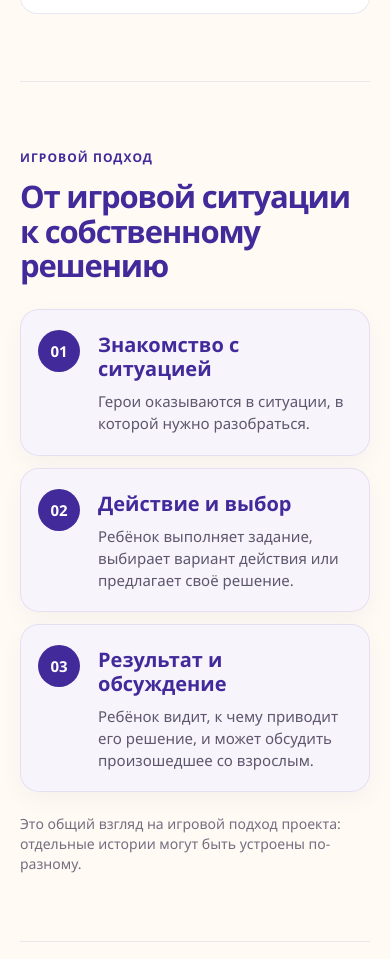
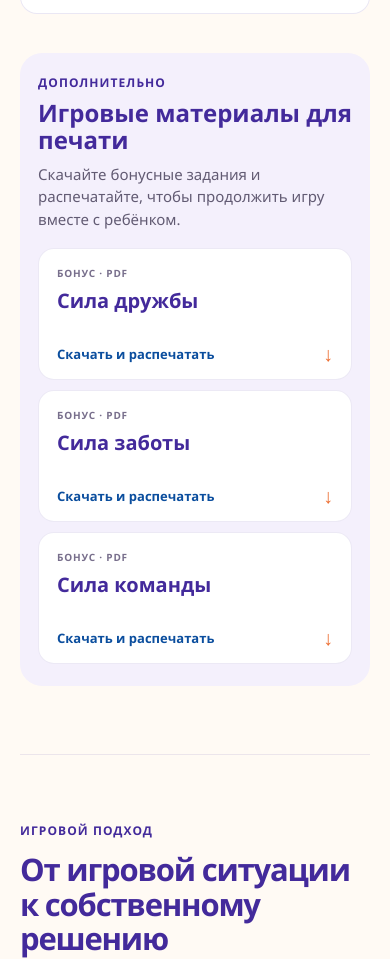
Before and after one commit to golperekatnaya/superkolobok, a plain HTML site: page index.html in a window 390 px wide. Shown: the part 3149-4108 px from the top of the page. Drawn offline with Linux system fonts and the light colour scheme; a web font is replaced by a local one.

Commit message:
Add printable bonus materials and update project roles

```diff
--- a/css/styles.css
+++ b/css/styles.css
@@ -1961,6 +1961,18 @@ body.public-mode .public-site main { display:block; }
 .story-card-wide { grid-column:span 5; }
 .story-card-offset { grid-column:span 7; margin-top:52px; }
 .story-card-offset img { height:246px; }
+.download-materials { margin-top:56px; padding:30px 32px; border-radius:22px; background:#f4f0fc; }
+.download-materials-heading { display:flex; align-items:flex-end; justify-content:space-between; gap:28px; margin-bottom:23px; }
+.download-materials-heading .section-kicker { margin:0 0 7px; }
+.download-materials-heading h3 { margin:0; color:var(--purple); font-size:clamp(24px,2.5vw,31px); line-height:1.15; }
+.download-materials-heading>p { max-width:430px; margin:0; color:#625b73; font-size:15px; line-height:1.5; }
+.download-materials-grid { display:grid; grid-template-columns:repeat(3,minmax(0,1fr)); gap:14px; }
+.download-material-card { min-height:154px; display:flex; flex-direction:column; align-items:flex-start; padding:20px 21px 17px; border:1px solid rgba(67,42,155,.1); border-radius:16px; background:#fff; color:var(--purple); text-decoration:none; transition:transform .2s ease,border-color .2s ease,box-shadow .2s ease; }
+.download-material-card:hover { transform:translateY(-3px); border-color:rgba(67,42,155,.25); box-shadow:0 10px 25px rgba(41,29,76,.08); }
+.download-material-index { color:#786f8c; font-size:10px; font-weight:800; letter-spacing:.08em; }
+.download-material-card h4 { margin:9px 0 15px; color:var(--purple); font-size:20px; line-height:1.2; }
+.download-material-action { display:flex; justify-content:space-between; align-items:center; gap:12px; width:100%; margin-top:auto; color:#0b4e9e; font-size:13px; font-weight:750; }
+.download-material-action>span { color:var(--orange); font-size:20px; line-height:1; }
 .process-section { border-top:1px solid rgba(67,42,155,.1); }
 .process-steps { display:grid; grid-template-columns:repeat(3,minmax(0,1fr)); gap:24px; position:relative; }
 .process-step { min-height:194px; display:flex; align-items:flex-start; gap:18px; padding:25px 22px; border:1px solid rgba(67,42,155,.1); border-radius:22px; background:#f7f4fc; box-shadow:0 8px 24px rgba(41,29,76,.04); }
@@ -2139,8 +2151,7 @@ body.public-mode .landing-hero { grid-template-columns:1.05fr .95fr; align-items
 .character-art img { display:block; max-width:76%; max-height:174px; object-fit:contain; }
 .character-kolobok .character-art img { max-width:150px; max-height:150px; }
 .character-card[data-character="firefly"] .character-art img { max-width:72%; max-height:132px; }
-.character-bear-teacher .character-art { position:relative; background:#fff1e4; }
-.character-role-badge { position:absolute; top:12px; right:12px; padding:6px 10px; border-radius:999px; background:var(--purple); color:white; font-size:11px; font-weight:800; }
+.character-bear-educator .character-art { background:#fff1e4; }
 .character-name { display:block; padding:14px 15px 2px; color:var(--purple); font-size:18px; font-weight:800; line-height:1.2; }
 .character-hint { display:flex; justify-content:space-between; align-items:center; gap:8px; padding:6px 15px 14px; color:#766f86; font-size:12px; }
 .character-hint>span { color:var(--orange); font-size:18px; }
@@ -2201,10 +2212,16 @@ body.public-mode #sceneContent { scroll-behavior:smooth; }
     .register-rolling-note { margin-top:15px; }
 }
 @media(max-width:1024px) {
+    .download-materials { padding:25px 24px; }
+    .download-materials-grid { grid-template-columns:repeat(2,minmax(0,1fr)); }
     .character-group-kids .character-grid { grid-template-columns:repeat(3,minmax(0,1fr)); }
     .character-group-adults .character-grid { grid-template-columns:repeat(2,minmax(0,1fr)); }
 }
 @media(max-width:820px) {
+    .download-materials { margin-top:40px; padding:22px 18px; }
+    .download-materials-heading { align-items:flex-start; flex-direction:column; gap:9px; margin-bottom:17px; }
+    .download-materials-grid { grid-template-columns:1fr; gap:10px; }
+    .download-material-card { min-height:132px; padding:17px 18px 15px; }
     .character-group-kids .character-grid { grid-template-columns:repeat(2,minmax(0,1fr)); }
     .character-group-heading { grid-template-columns:1fr; gap:8px; margin-bottom:18px; padding:17px 18px; }
     .character-group-heading>p { padding:0; border:0; font-size:14px; }
--- a/js/scenes/public-pages.js
+++ b/js/scenes/public-pages.js
@@ -47,6 +47,14 @@ const PublicPages = (function() {
                             <article class="story-card story-card-offset"><img src="media/images/card_care.png" alt="Кадр истории о заботе"><div><span>02</span><h3>Игровые задания</h3><p>Выполняет задания, взаимодействует с предметами и игровыми элементами, ищет ответы и пробует свои решения.</p></div></article>
                             <article class="story-card story-card-wide"><img src="media/images/series2-thumb.png" alt="Карта игровой истории проекта"><div><span>03</span><h3>Выбор и последствия</h3><p>Принимает решения в игровых ситуациях и наблюдает, как его действия влияют на дальнейшее развитие истории.</p></div></article>
                         </div>
+                        <section class="download-materials" aria-labelledby="download-materials-title">
+                            <div class="download-materials-heading"><div><p class="section-kicker">ДОПОЛНИТЕЛЬНО</p><h3 id="download-materials-title">Игровые материалы для печати</h3></div><p>Скачайте бонусные задания и распечатайте, чтобы продолжить игру вместе с ребёнком.</p></div>
+                            <div class="download-materials-grid">
+                                <a class="download-material-card" href="media/bonus/series1-materials.pdf" download="Суперколобок-Сила-дружбы.pdf"><span class="download-material-index">БОНУС · PDF</span><h4>Сила дружбы</h4><span class="download-material-action">Скачать и распечатать <span aria-hidden="true">↓</span></span></a>
+                                <a class="download-material-card" href="media/bonus/series2-materials.pdf" download="Суперколобок-Сила-заботы.pdf"><span class="download-material-index">БОНУС · PDF</span><h4>Сила заботы</h4><span class="download-material-action">Скачать и распечатать <span aria-hidden="true">↓</span></span></a>
+                                <a class="download-material-card" href="media/bonus/series3-materials.pdf" download="Суперколобок-Сила-команды.pdf"><span class="download-material-index">БОНУС · PDF</span><h4>Сила команды</h4><span class="download-material-action">Скачать и распечатать <span aria-hidden="true">↓</span></span></a>
+                            </div>
+                        </section>
                     </section>
 
                     <section class="process-section public-section" id="how">
@@ -62,6 +70,15 @@ const PublicPages = (function() {
                     <section class="characters-section public-section" id="characters">
                         <div class="section-heading"><p class="section-kicker">ГЕРОИ ИСТОРИЙ</p><h2>Знакомьтесь: друзья Суперколобка</h2><p>Каждый герой — часть историй, в которых ребёнок учится замечать важное, понимать других и взаимодействовать с окружающим миром.</p></div>
                         <div class="character-groups">
+                          <section class="character-group character-group-adults" aria-labelledby="adult-characters-title">
+                            <div class="character-group-heading"><div><p class="character-group-eyebrow">ПОДДЕРЖКА И НАСТАВНИКИ</p><h3 id="adult-characters-title">Взрослые и ведущие</h3></div><p>Помогают героям, делятся опытом и сопровождают в путешествии.</p></div>
+                            <div class="character-grid">
+                            <button class="character-card" type="button" data-character="firefly"><span class="character-art"><img src="media/images/firefly.png" alt=""></span><span class="character-name">Светлячок</span><span class="character-hint">Главный ведущий <span aria-hidden="true">↗</span></span></button>
+                            <button class="character-card character-bear-educator" type="button" data-character="medveditsa"><span class="character-art"><img src="media/images/medvezhonok.png" alt=""></span><span class="character-name">Медведица-воспитательница</span><span class="character-hint">Открыть направление <span aria-hidden="true">↗</span></span></button>
+                            <button class="character-card" type="button" data-character="grandma"><span class="character-art"><img src="media/images/series1-grandma-bean.png" alt=""></span><span class="character-name">Бабушка Фасоль</span><span class="character-hint">Открыть направление <span aria-hidden="true">↗</span></span></button>
+                            <button class="character-card" type="button" data-character="grandpa"><span class="character-art"><img src="media/images/series1-grandpa.png" alt=""></span><span class="character-name">Дедушка</span><span class="character-hint">Открыть направление <span aria-hidden="true">↗</span></span></button>
+                            </div>
+                          </section>
                           <section class="character-group character-group-kids" aria-labelledby="child-characters-title">
                             <div class="character-group-heading"><div><p class="character-group-eyebrow">ДЕТСКИЕ ПЕРСОНАЖИ</p><h3 id="child-characters-title">Дети</h3></div><p>Друзья, которые вместе с ребёнком исследуют мир и учатся новому.</p></div>
                             <div class="character-grid">
@@ -70,15 +87,6 @@ const PublicPages = (function() {
                             <button class="character-card" type="button" data-character="sonya"><span class="character-art"><img src="media/images/series1-sonya.png" alt=""></span><span class="character-name">Ёжиха Соня</span><span class="character-hint">Открыть направление <span aria-hidden="true">↗</span></span></button>
                             <button class="character-card" type="button" data-character="tonya"><span class="character-art"><img src="media/images/series1-tonya.png" alt=""></span><span class="character-name">Ёжиха Тоня</span><span class="character-hint">Открыть направление <span aria-hidden="true">↗</span></span></button>
                             <button class="character-card" type="button" data-character="medvezhonok"><span class="character-art"><img src="media/images/medvezhonok.png" alt=""></span><span class="character-name">Медвежонок</span><span class="character-hint">Открыть направление <span aria-hidden="true">↗</span></span></button>
-                            </div>
-                          </section>
-                          <section class="character-group character-group-adults" aria-labelledby="adult-characters-title">
-                            <div class="character-group-heading"><div><p class="character-group-eyebrow">ПОДДЕРЖКА И НАСТАВНИКИ</p><h3 id="adult-characters-title">Взрослые и ведущие</h3></div><p>Помогают героям, делятся опытом и сопровождают в путешествии.</p></div>
-                            <div class="character-grid">
-                            <button class="character-card" type="button" data-character="firefly"><span class="character-art"><img src="media/images/firefly.png" alt=""></span><span class="character-name">Светлячок</span><span class="character-hint">Главный ведущий <span aria-hidden="true">↗</span></span></button>
-                            <button class="character-card character-bear-teacher" type="button" data-character="medveditsa"><span class="character-art"><img src="media/images/medvezhonok.png" alt=""><span class="character-role-badge">Педагог</span></span><span class="character-name">Медведица</span><span class="character-hint">Открыть направление <span aria-hidden="true">↗</span></span></button>
-                            <button class="character-card" type="button" data-character="grandma"><span class="character-art"><img src="media/images/series1-grandma-bean.png" alt=""></span><span class="character-name">Бабушка Фасоль</span><span class="character-hint">Открыть направление <span aria-hidden="true">↗</span></span></button>
-                            <button class="character-card" type="button" data-character="grandpa"><span class="character-art"><img src="media/images/series1-grandpa.png" alt=""></span><span class="character-name">Дедушка</span><span class="character-hint">Открыть направление <span aria-hidden="true">↗</span></span></button>
                             </div>
                           </section>
                         </div>
@@ -98,12 +106,12 @@ const PublicPages = (function() {
 
                     <section class="team-section public-section" id="team">
                         <div class="team-heading"><p class="section-kicker">КОМАНДА ПРОЕКТА</p><h2>Проект создаёт команда «Моего университета»</h2><a class="university-logo-link" href="https://moi-universitet.ru/" target="_blank" rel="noopener noreferrer" aria-label="Сайт «Моего университета»"><img src="media/images/logo-my-university.png" alt="Логотип «Моего университета»"><span>АНО ДПО «Мой университет» <span aria-hidden="true">↗</span></span></a></div>
-                        <div class="team-copy"><p>«Суперколобок и его друзья» объединяет образовательную экспертизу, методическую разработку, цифровые технологии и мультимедийный контент.</p><p>Над проектом работают авторы сценария, методисты, иллюстраторы и специалисты по игровым механикам.</p></div>
+                        <div class="team-copy"><p>Идею проекта вместе разработали Ирина, Алина, Вероника и Тимофей. «Суперколобок и его друзья» объединяет образовательную экспертизу, методическую разработку, цифровые технологии и мультимедийный контент.</p><p>Каждый участник команды отвечает за свою часть проекта — от сценариев и иллюстраций до разработки приложения и методических решений.</p></div>
                         <div class="team-members" aria-label="Участники команды">
-                            <article class="team-member"><div class="team-member-head"><span class="team-member-avatar" aria-hidden="true">И</span><h3>Ирина</h3></div><p>Идея и сценарий, методическая основа, координация процессов и сроков, работа с фокус-группами.</p></article>
-                            <article class="team-member"><div class="team-member-head"><span class="team-member-avatar" aria-hidden="true">А</span><h3>Алина</h3></div><p>Идея и сценарий, иллюстрации и анимация, озвучка героев, дизайн дополнительных материалов.</p></article>
-                            <article class="team-member"><div class="team-member-head"><img class="team-member-photo" src="media/images/team-veronika.jpg" alt="Вероника, участница команды проекта"><h3>Вероника</h3></div><p>Содержание методических материалов, саунд-дизайн, озвучка, игровые механики и приложение.</p></article>
-                            <article class="team-member"><div class="team-member-head"><span class="team-member-avatar" aria-hidden="true">Т</span><h3>Тимофей</h3></div><p>Методическая основа сценария, анализ рынка, потребностей и особенностей восприятия аудитории.</p></article>
+                            <article class="team-member"><div class="team-member-head"><span class="team-member-avatar" aria-hidden="true">И</span><h3>Ирина</h3></div><p>Методическая основа сценариев, координация процессов и сроков, работа с фокус-группами.</p></article>
+                            <article class="team-member"><div class="team-member-head"><span class="team-member-avatar" aria-hidden="true">А</span><h3>Алина</h3></div><p>Сценарии, иллюстрации и анимация, озвучка героев, дизайн дополнительных материалов.</p></article>
+                            <article class="team-member"><div class="team-member-head"><img class="team-member-photo" src="media/images/team-veronika.jpg" alt="Вероника, участница команды проекта"><h3>Вероника</h3></div><p>Руководитель проекта, сценарист сюжетов и разработчик приложения; отвечает за методические материалы, саунд-дизайн и игровые механики.</p></article>
+                            <article class="team-member"><div class="team-member-head"><span class="team-member-avatar" aria-hidden="true">Т</span><h3>Тимофей</h3></div><p>Методическая основа сценариев, анализ рынка и потребностей, особенности восприятия аудитории.</p></article>
                         </div>
                     </section>
 
@@ -132,9 +140,19 @@ const PublicPages = (function() {
         if (reducedMotion && introVideo) {
             introVideo.pause();
             introVideo.removeAttribute('autoplay');
+        } else if (introVideo) {
+            introVideo.muted = true;
+            introVideo.defaultMuted = true;
+            introVideo.autoplay = true;
+            introVideo.playsInline = true;
+            var attemptIntroPlayback = function() {
+                if (introVideo.paused) introVideo.play().catch(function() {});
+            };
+            introVideo.addEventListener('canplay', attemptIntroPlayback, { once: true });
+            attemptIntroPlayback();
         }
         if (!('IntersectionObserver' in window) || reducedMotion) return;
-        var targets = root.querySelectorAll('.hero-copy, .hero-art, .about-visual, .about-copy, .section-heading, .story-card, .process-step, .character-group-heading, .character-card, .audience-intro, .audience-card, .recognition-section > *, .team-heading, .team-copy, .team-member, .final-cta > *');
+        var targets = root.querySelectorAll('.hero-copy, .hero-art, .about-visual, .about-copy, .section-heading, .story-card, .download-materials-heading, .download-material-card, .process-step, .character-group-heading, .character-card, .audience-intro, .audience-card, .recognition-section > *, .team-heading, .team-copy, .team-member, .final-cta > *');
         var observer = new IntersectionObserver(function(entries) {
             entries.forEach(function(entry) {
                 if (!entry.isIntersecting) return;
@@ -181,9 +199,9 @@ const PublicPages = (function() {
                 description: 'Его направление — уважение к традициям, семье и окружающим.'
             },
             medveditsa: {
-                name: 'Медведица', image: 'media/images/medvezhonok.png',
-                direction: 'Педагогическое сопровождение и развитие ребёнка',
-                description: 'Медведица олицетворяет педагога: помогает ребёнку исследовать новое, задаёт поддерживающие вопросы и связывает игровые открытия с повседневным опытом.'
+                name: 'Медведица-воспитательница', image: 'media/images/medvezhonok.png',
+                direction: 'Воспитание и поддержка ребёнка',
+                description: 'Медведица-воспитательница помогает ребёнку исследовать новое, задаёт поддерживающие вопросы и связывает игровые открытия с повседневным опытом.'
             },
             firefly: {
                 name: 'Светлячок', image: 'media/images/firefly.png',
--- a/sw.js
+++ b/sw.js
@@ -1,7 +1,7 @@
 // ========== Service Worker "Суперколобок" ==========
 
-const CACHE_NAME = 'superkolobok-v20261116-7';
-const DYNAMIC_CACHE = 'superkolobok-dynamic-v20261116-7';
+const CACHE_NAME = 'superkolobok-v20261116-8';
+const DYNAMIC_CACHE = 'superkolobok-dynamic-v20261116-8';
 
 // Пути ОТНОСИТЕЛЬНЫЕ — работают в подпапке /superkolobok/ на GitHub Pages
 const STATIC_ASSETS = [
```
Also changed, not shown: index.html (+2 -2 lines).
